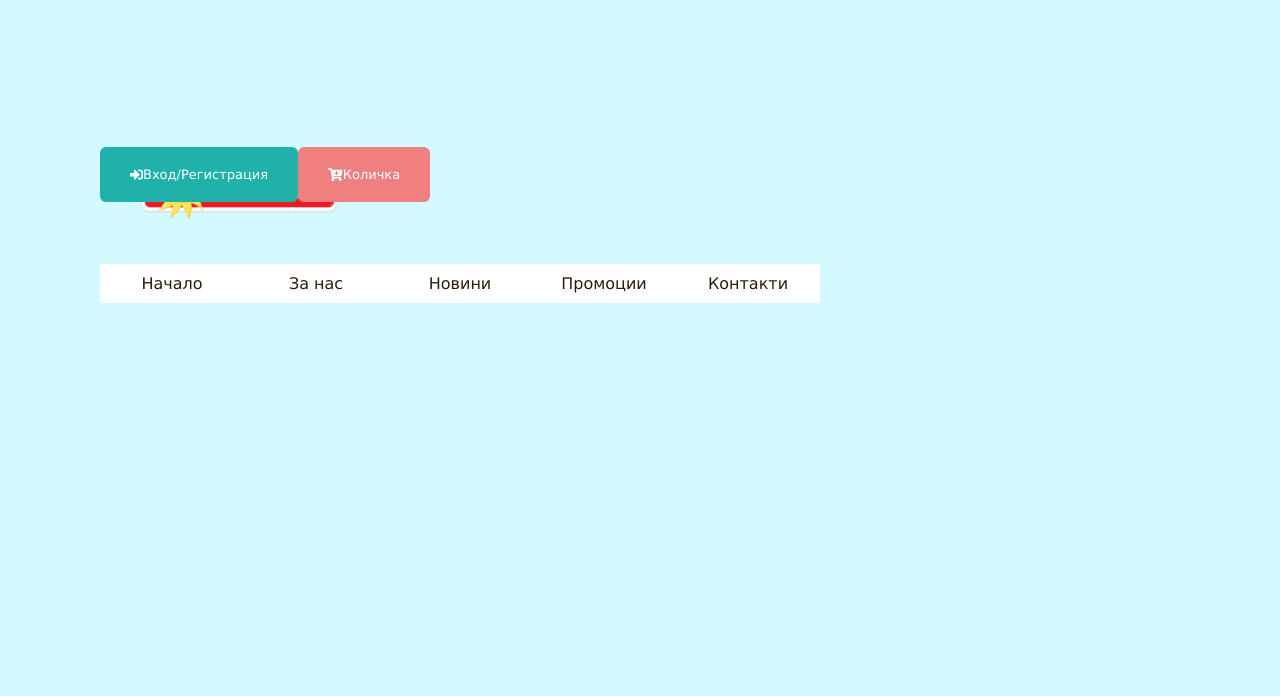
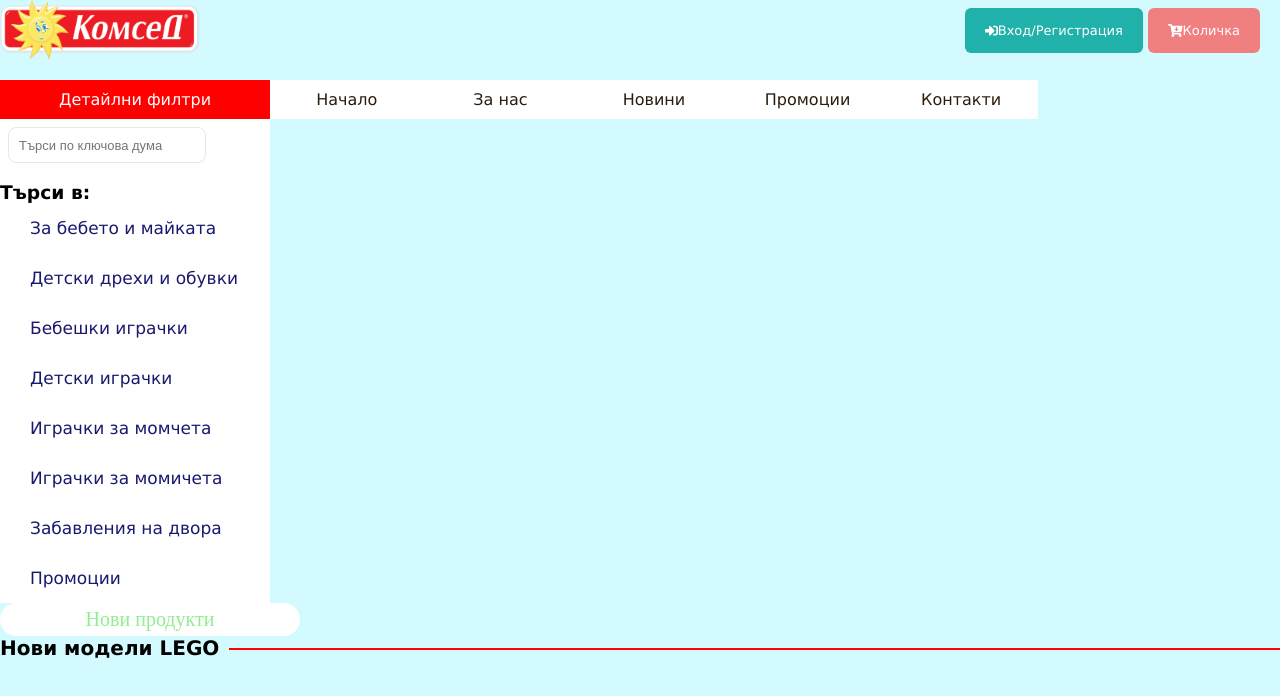
Before and after one commit to galet0/comsed.bg, a plain HTML site: page html/index.html in a window 1280 px wide. Drawn offline with Linux system fonts and the light colour scheme.

Commit message:
Adding multi menu

```diff
--- a/css/main.css
+++ b/css/main.css
@@ -10,36 +10,35 @@ body {
     background-color: #d3fbff;
 }
 
-.container {
+.header {
     max-width: 1200px;
     width: 100%;
-    margin: 100px;
+    padding: 20px 10px;
+    margin:10px;
 }
 
 .logo{
-    position: relative;
-    top: 60px;
-    left: 40px;
     width: 200px;
     height: 60px;
 }
-
+.reg-cart{
+   float:right;
+   padding:20px;
+}
 .reg-cart ul{
     list-style-type: none;
     margin: 0;
     padding: 0;
-    position: relative;
 }
 
 .reg-cart ul li{
     display: inline-block;
-    float: left;
 }
 
 .reg-cart li a{
     color: #FFFFFF;
     text-decoration: none;
-    padding: 20px 30px;
+    padding: 15px 20px;
     border-radius: 6px;
 }
 
@@ -51,6 +50,19 @@ body {
 .cart-btn a {
     font-size: 13px;
     background-color: lightcoral;
+}
+
+.navbar-header{
+    padding: 0;
+}
+
+.navbar-header a{
+    text-decoration: none;
+    text-align: center;
+    width: 270px;
+    color: white;
+    background: red;
+    float: left;
 }
 
 nav {
@@ -83,3 +95,116 @@ nav li:hover>a{
     background: #82ebff;
     color: ivory;
 }
+.multi-menu{
+    clear: both;
+    width: 270px;
+    float: left;
+    background-color: white;
+}
+
+.multi-menu .input-group{
+    padding: 8px 8px 0 8px;
+    width: 100%;
+}
+
+.multi-menu .input-group input{
+    height: 36px;
+    padding: 0 10px;
+    font-size: 13px;
+    color: lightgray;
+    transition: none;
+    box-shadow: none;
+    border-radius: 8px;
+    border: 1px solid #e7e7e7;
+}
+
+.multi-menu>ul{
+    margin: 0;
+    padding: 0;
+}
+
+.multi-menu>ul>li>a{
+    display: block;
+    text-decoration: none;
+    padding: 15px 30px;
+    font-size: 17px;
+    color: midnightblue;
+}
+
+.multi-menu a:hover{
+    background-color: lightgray;
+}
+
+.multi-menu h3{
+    padding-bottom: 0;
+    margin-bottom: 0;
+}
+/*
+Това е под въпрос дали ще остава
+ */
+.title-listing{
+    position: relative;
+    overflow: hidden;
+}
+.title-listing .title:after, .title-listing .title a:after{
+    content: '';
+    position: absolute;
+    margin-left: 10px;
+    top: 50%;
+    width: 100%;
+    height: 2px;
+    background-color: red;
+}
+
+.title-listing .title, .title-listing .title a{
+    display: inline-block;
+    padding-right: 10px;
+    margin: 0;
+    font-size: 20px;
+    font-weight: 700;
+}
+.title-listing .green-title h2:after{
+    background: green;
+}
+
+.title-listing .green-title h2{
+    color: green;
+}
+/*
+До тук
+ */
+
+/*
+Пак нагласяне да е посредата
+ */
+.new-products-btn{
+    clear: both;
+    position: relative;
+    background-color: #FFFFFF;
+    border-radius: 30px;
+    width: 300px;
+}
+
+.new-products-btn a{
+    text-decoration: none;
+    font-family: Arial sans-serif;
+    font-size: 20px;
+    text-align: center;
+    display: block;
+    padding: 5px 30px;
+    color: lightgreen;
+}
+
+.stage-outer{
+    position: relative;
+    overflow: hidden;
+    background-color: #FFFFFF;
+}
+
+.stage{
+
+}
+
+.item{
+
+}
--- a/html/index.html
+++ b/html/index.html
@@ -21,6 +21,9 @@
     <main>
         <div class="container">
             <nav>
+                <div class="navbar-header">
+                    <a href="#">Детайлни филтри</a>
+                </div>
                 <div>
                     <ul>
                         <li><a href="#">Начало</a></li>
@@ -32,6 +35,47 @@
                 </div>
             </nav>
         </div>
+        <section>
+            <div class="multi-menu">
+                <div class="input-group">
+                    <input type="text" placeholder="Търси по ключова дума">
+                    <!--<span class="input-group-btn">-->
+                        <!--<button class="search-icon">-->
+                            <!--<i class="fas fa-search"></i>-->
+                        <!--</button>-->
+
+                    <!--</span>-->
+                </div>
+                <h3>Търси в:</h3>
+                <ul>
+                    <li>
+                        <a href="#">За бебето и майката</a>
+                        <a href="#">Детски дрехи и обувки</a>
+                        <a href="#">Бебешки играчки</a>
+                        <a href="#">Детски играчки</a>
+                        <a href="#">Играчки за момчета</a>
+                        <a href="#">Играчки за момичета</a>
+                        <a href="#">Забавления на двора</a>
+                        <a href="#">Промоции</a>
+                    </li>
+                </ul>
+            </div>
+        </section>
+        <div class="new-products-btn">
+            <a href="#">Нови продукти</a>
+        </div>
+        <div class="title-listing green-title">
+            <h2 class="title">Нови модели LEGO</h2>
+        </div>
+        <div class="stage-outer">
+            <div class="stage">
+                <div class="item">
+                    <div class="product-info">
+                        <span class="new-product"></span>
+                    </div>
+                </div>
+            </div>
+        </div>
     </main>
     <footer>
 
```
